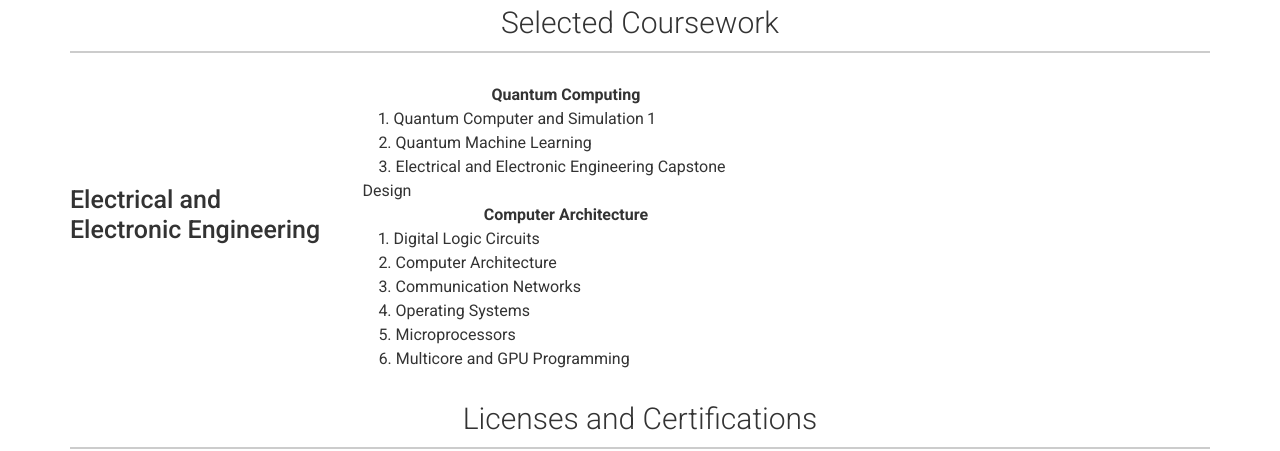
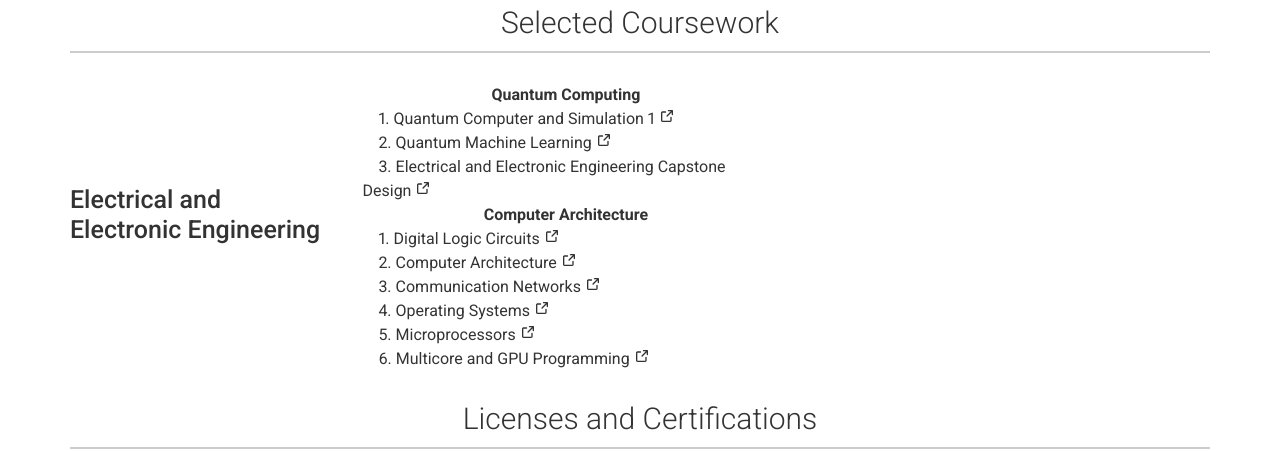
Before and after one commit to fluorite42/deprecated-website, a Jekyll site: the page built from index.markdown, in a window 1280 px wide. Shown: the part 2482-2933 px from the top of the page. Built offline with Jekyll 4.4.1, drawn with Linux system fonts in a browser that asks for light colours; nearby versions of some CDN libraries.

Commit message:
ADD modal symbol

```diff
--- a/_includes/section-list-course.html
+++ b/_includes/section-list-course.html
@@ -188,7 +188,7 @@
                   {% for desc3 in desc2.category %}
                     <div style="text-align: center;"><b>{{ desc3.title }}</b></div>
                     {% for desc4 in desc3.name %}
-                      <span class="openModal" style="cursor: pointer;">&nbsp;&nbsp;&nbsp;&nbsp;{{ desc4.number }}. {{ desc4.course }}</span><br>
+                      <span class="openModal" style="cursor: pointer;">&nbsp;&nbsp;&nbsp;&nbsp;{{ desc4.number }}. {{ desc4.course }} <svg xmlns="http://www.w3.org/2000/svg" width="1em" height="1em" viewBox="0 0 24 24"><path fill="none" stroke="currentColor" stroke-linecap="round" stroke-linejoin="round" stroke-width="2" d="M18 14v4.833A1.166 1.166 0 0 1 16.833 20H5.167A1.167 1.167 0 0 1 4 18.833V7.167A1.166 1.166 0 0 1 5.167 6h4.618m4.447-2H20v5.768m-7.889 2.121l7.778-7.778"/></svg></span><br>
                       <div class="modal">
                         <div class="modal-content">
                           <span class="close">&times;</span>
```
